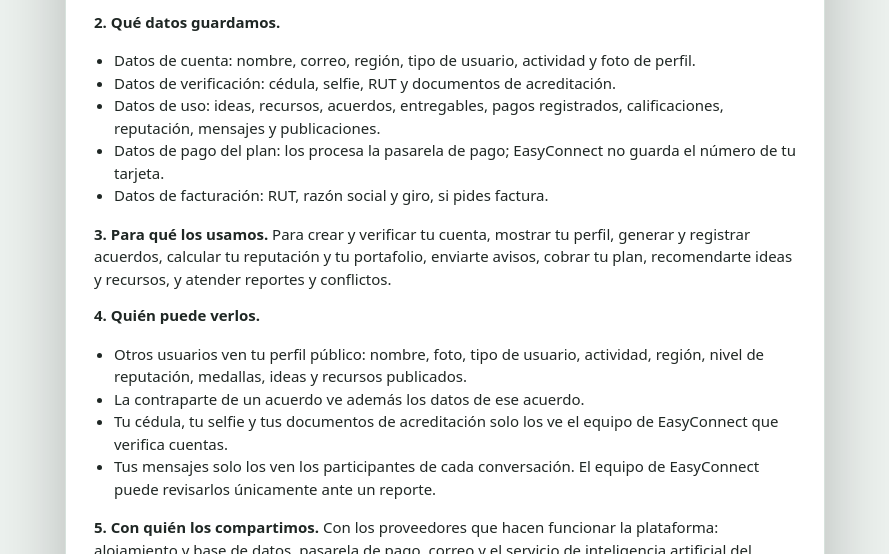
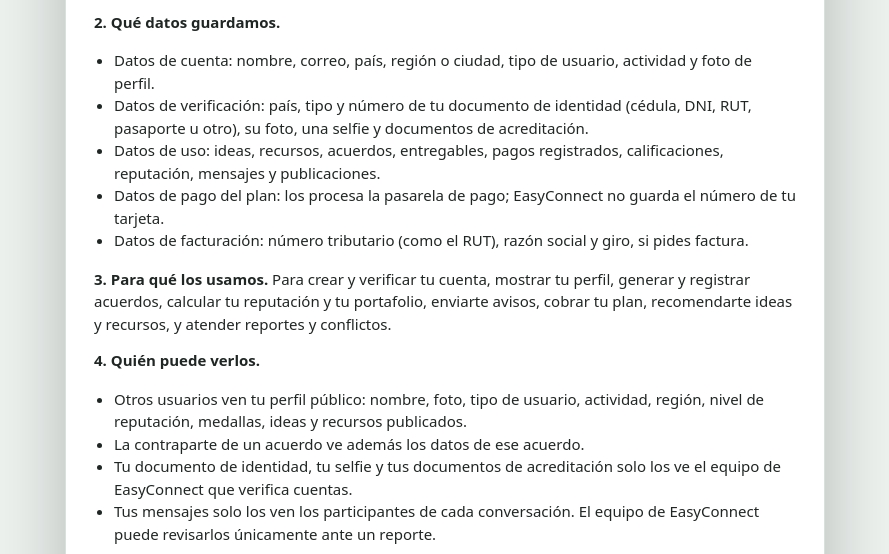
Before and after one commit to caknek/easyconnect-releases, a plain HTML site: page privacidad.html in a window 1280 px wide. Shown: the part 246-800 px from the top of the page, without its empty margins (195-1084 px from the left). Drawn offline with Linux system fonts and the light colour scheme.

Commit message:
Privacidad y términos: documentos de cualquier país
Co-Authored-By: Claude Opus 5.5 <noreply@anthropic.com>
Claude-Session: https://claude.ai/code/session_01EUmhXBmoUNcm5SE4LA6Gsm

```diff
--- a/privacidad.html
+++ b/privacidad.html
@@ -39,18 +39,18 @@ textarea { width:100%; min-height:90px; padding:12px 14px; border-radius:12px; b
 <p><b>1. Quién es responsable.</b> Miguel Romero es responsable de tus datos personales. Contacto: realnotex2@gmail.com.</p>
 <p><b>2. Qué datos guardamos.</b></p>
 <ul>
-<li>Datos de cuenta: nombre, correo, región, tipo de usuario, actividad y foto de perfil.</li>
-<li>Datos de verificación: cédula, selfie, RUT y documentos de acreditación.</li>
+<li>Datos de cuenta: nombre, correo, país, región o ciudad, tipo de usuario, actividad y foto de perfil.</li>
+<li>Datos de verificación: país, tipo y número de tu documento de identidad (cédula, DNI, RUT, pasaporte u otro), su foto, una selfie y documentos de acreditación.</li>
 <li>Datos de uso: ideas, recursos, acuerdos, entregables, pagos registrados, calificaciones, reputación, mensajes y publicaciones.</li>
 <li>Datos de pago del plan: los procesa la pasarela de pago; EasyConnect no guarda el número de tu tarjeta.</li>
-<li>Datos de facturación: RUT, razón social y giro, si pides factura.</li>
+<li>Datos de facturación: número tributario (como el RUT), razón social y giro, si pides factura.</li>
 </ul>
 <p><b>3. Para qué los usamos.</b> Para crear y verificar tu cuenta, mostrar tu perfil, generar y registrar acuerdos, calcular tu reputación y tu portafolio, enviarte avisos, cobrar tu plan, recomendarte ideas y recursos, y atender reportes y conflictos.</p>
 <p><b>4. Quién puede verlos.</b></p>
 <ul>
 <li>Otros usuarios ven tu perfil público: nombre, foto, tipo de usuario, actividad, región, nivel de reputación, medallas, ideas y recursos publicados.</li>
 <li>La contraparte de un acuerdo ve además los datos de ese acuerdo.</li>
-<li>Tu cédula, tu selfie y tus documentos de acreditación solo los ve el equipo de EasyConnect que verifica cuentas.</li>
+<li>Tu documento de identidad, tu selfie y tus documentos de acreditación solo los ve el equipo de EasyConnect que verifica cuentas.</li>
 <li>Tus mensajes solo los ven los participantes de cada conversación. El equipo de EasyConnect puede revisarlos únicamente ante un reporte.</li>
 </ul>
 <p><b>5. Con quién los compartimos.</b> Con los proveedores que hacen funcionar la plataforma: alojamiento y base de datos, pasarela de pago, correo y el servicio de inteligencia artificial del asistente. No vendemos tus datos.</p>
```
Also changed, not shown: terminos.html (+1 -1 lines).
